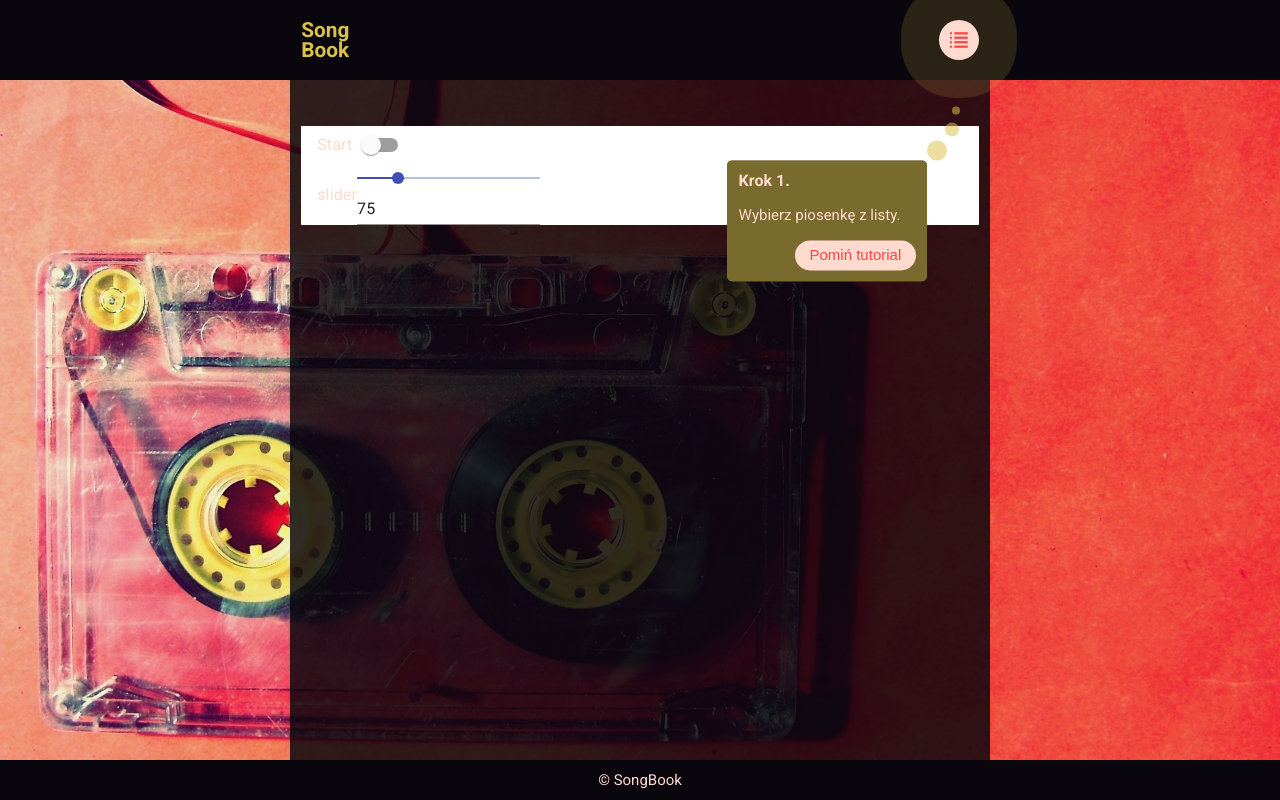
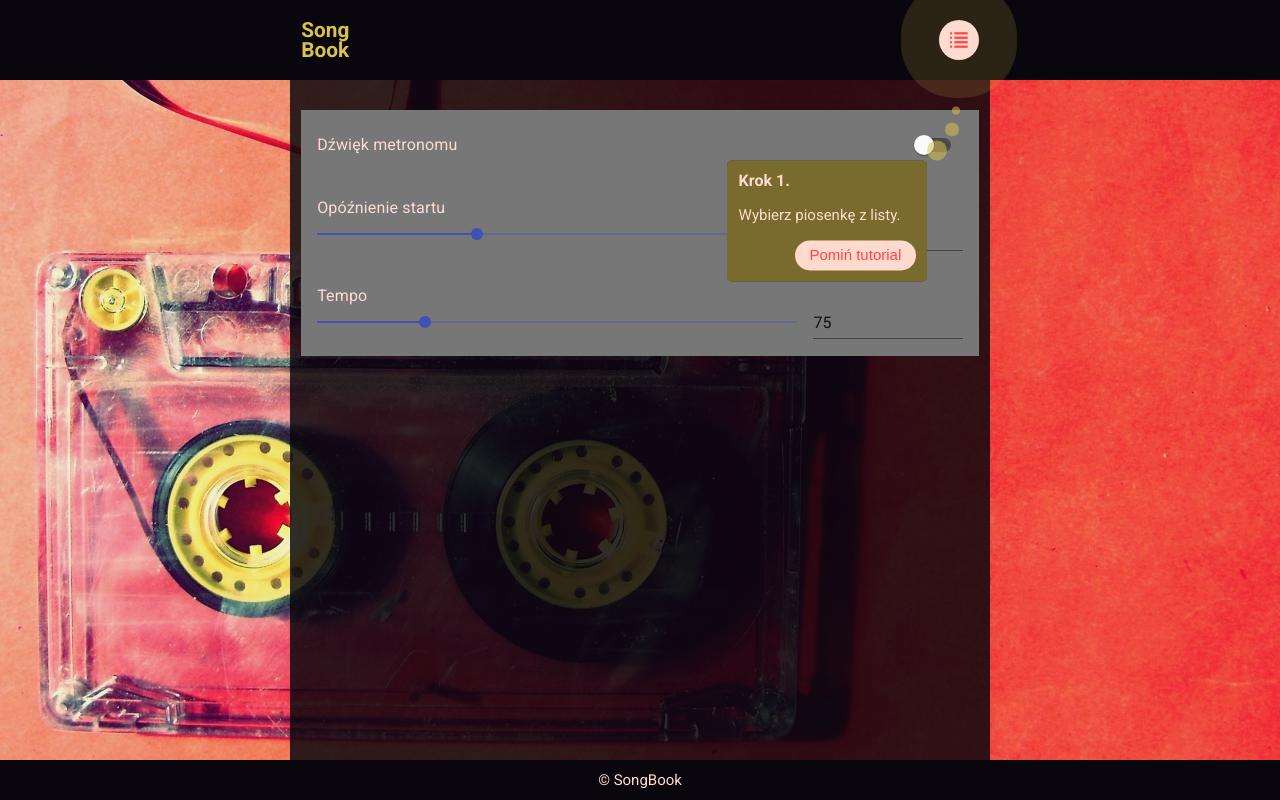
Before and after one commit to patrykkowalski0617/songbook, a React (Create React App) app: page / in a window 1280 px wide. Built offline with nearby package versions, Linux system fonts and the light colour scheme.

Commit message:
create grid for settings items

```diff
--- a/src/components/main/settings/RenderSlider.js
+++ b/src/components/main/settings/RenderSlider.js
@@ -1,10 +1,18 @@
 import React, { Component } from "react";
 import FormControlLabel from "@material-ui/core/FormControlLabel";
-import { makeStyles } from "@material-ui/core/styles";
+import { withStyles } from "@material-ui/core/styles";
+import Grid from "@material-ui/core/Grid";
 import Input from "@material-ui/core/Input";
 import Slider from "@material-ui/core/Slider";
 
-export default class RenderSlider extends Component {
+const styles = {
+    controlLabel: {
+        alignItems: "start",
+        display: "flex"
+    }
+};
+
+class RenderSlider extends Component {
     state = {
         value: this.props.init,
         sliderClicked: false
@@ -53,15 +61,17 @@ export default class RenderSlider extends Component {
     }
 
     render() {
-        const { input, label, min, max, init } = this.props;
+        const { classes, input, label, min, max, init } = this.props;
         const { value } = this.state;
 
         return (
             <div>
                 <FormControlLabel
-                    value="start"
+                    value="top"
+                    className={classes.controlLabel}
                     control={
-                        <div>
+                        <Grid container spacing={2} alignItems="center">
+                            <Grid item xs={9}>
                                 <Slider
                                     value={
                                         typeof value === "number"
@@ -74,6 +84,8 @@ export default class RenderSlider extends Component {
                                     onMouseDown={this.handleSliderMouseDown}
                                     aria-labelledby="input-slider"
                                 />
+                            </Grid>
+                            <Grid item xs={3}>
                                 <Input
                                     value={value}
                                     margin="dense"
@@ -92,12 +104,15 @@ export default class RenderSlider extends Component {
                                         ref: this.numberInputRef
                                     }}
                                 />
-                        </div>
+                            </Grid>
+                        </Grid>
                     }
                     label={label}
-                    labelPlacement={"start"}
+                    labelPlacement={"top"}
                 />
             </div>
         );
     }
 }
+
+export default withStyles(styles)(RenderSlider);
--- a/src/components/main/settings/RenderSwitch.js
+++ b/src/components/main/settings/RenderSwitch.js
@@ -1,11 +1,21 @@
 import React from "react";
+import { withStyles } from "@material-ui/core/styles";
 import Switch from "@material-ui/core/Switch";
 import FormControlLabel from "@material-ui/core/FormControlLabel";
 
-const RenderSwitch = ({ input, label }) => (
+const styles = {
+    controlLabel: {
+        display: "flex",
+        justifyContent: "space-between",
+        flexDirection: "row-reverse"
+    }
+};
+
+const RenderSwitch = ({ input, label, classes }) => (
     <div>
         <FormControlLabel
-            value="start"
+            value="top"
+            className={classes.controlLabel}
             control={
                 <Switch
                     color="primary"
@@ -13,10 +23,10 @@ const RenderSwitch = ({ input, label }) => (
                     onChange={input.onChange}
                 />
             }
-            label="Start"
-            labelPlacement="start"
+            label={label}
+            labelPlacement="top"
         />
     </div>
 );
 
-export default RenderSwitch;
+export default withStyles(styles)(RenderSwitch);
--- a/src/components/main/settings/Settings.js
+++ b/src/components/main/settings/Settings.js
@@ -1,20 +1,41 @@
 import React from "react";
 import { Field, reduxForm } from "redux-form";
 import { RenderSwitch, RenderSlider } from "./";
+import Grid from "@material-ui/core/Grid";
 
 const Settings = props => {
     const { handleSubmit } = props;
     return (
-        <form onSubmit={handleSubmit} style={{ background: "#fff" }}>
-            <Field name="switch" component={RenderSwitch} label="switch" />
+        <form onSubmit={handleSubmit} style={{ background: "#777" }}>
+            <Grid container spacing={4}>
+                <Grid item xs={12}>
                     <Field
-                name="slider"
+                        name="metronom_sound"
+                        component={RenderSwitch}
+                        label="Dźwięk metronomu"
+                    />
+                </Grid>
+                <Grid item xs={12}>
+                    <Field
+                        name="start_delay"
                         component={RenderSlider}
-                label="slider"
+                        label="Opóźnienie startu"
+                        min="1"
+                        max="4"
+                        init="2"
+                    />
+                </Grid>
+                <Grid item xs={12}>
+                    <Field
+                        name="tempo"
+                        component={RenderSlider}
+                        label="Tempo"
                         min="10"
                         max="300"
                         init="75"
                     />
+                </Grid>
+            </Grid>
         </form>
     );
 };
```
Lines whose indentation alone changed are shown as unchanged.
